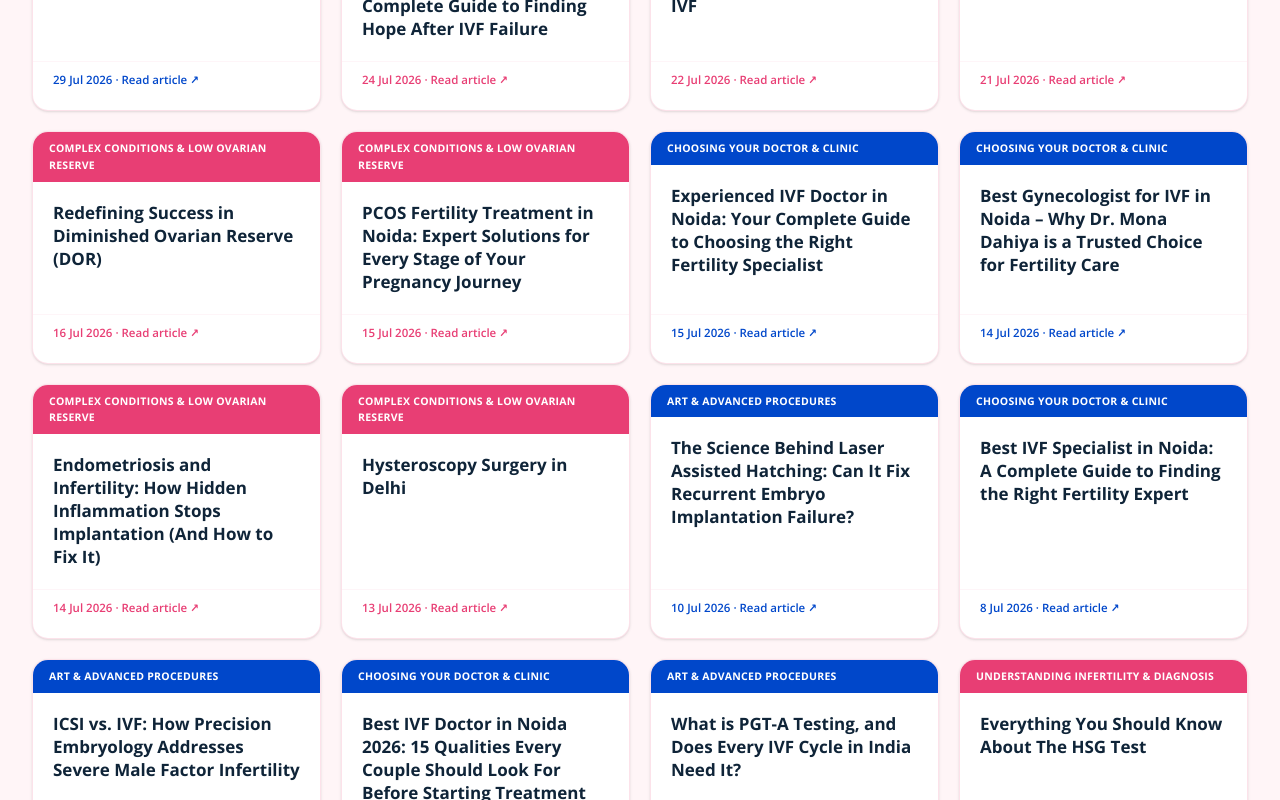
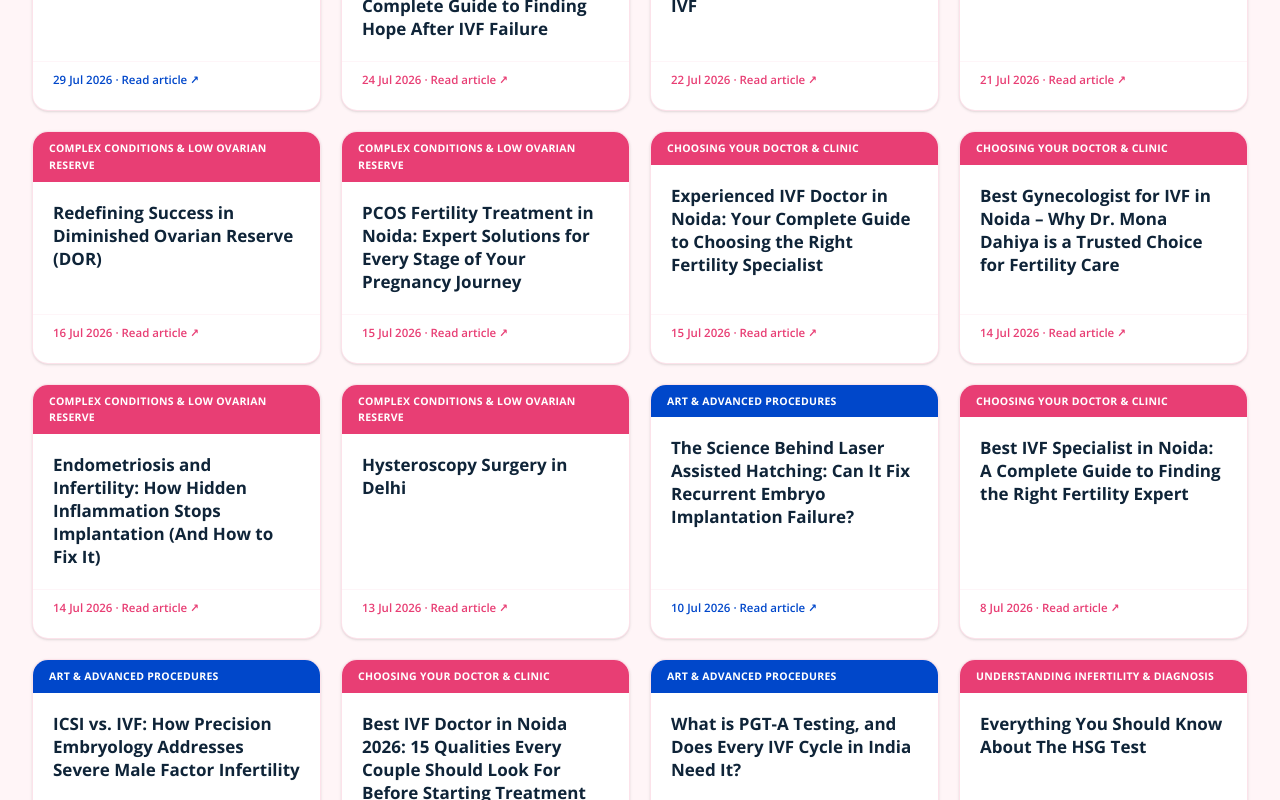
Before and after one commit to DipakSingh0111/Dr-mona-dahiya, a Next.js app: page /blog in a window 1280 px wide. Shown: the part 2000-2800 px from the top of the page. Built offline with nearby package versions, Linux system fonts and the light colour scheme.

Commit message:
Update Choosing Your Doctor & Clinic pillar guide to 15 Qualities Every Couple Should Look For and match coral theme

```diff
--- a/components/sections/blog/BlogListingCatalog.tsx
+++ b/components/sections/blog/BlogListingCatalog.tsx
@@ -21,8 +21,8 @@ const topicGradientMap: Record<string, string> = {
   "ART & Advanced Procedures": "from-blue via-[#0047ca] to-blue-dark text-white",
   "Complex Conditions & Low Ovarian Reserve": "from-rose via-[#b32b55] to-navy text-white",
   "Diet, Lifestyle & Natural Fertility": "from-amber-600 via-[#c25e00] to-rose-dark text-white",
-  "Patient Guides, Regulations & FAQs": "from-blue-dark via-[#0a3273] to-navy text-white",
-  "Choosing Your Doctor & Clinic": "from-navy via-[#0f2d5c] to-blue-dark text-white",
+  "Patient Guides, Regulations & FAQs": "from-[#0284c7] via-[#0369a1] to-blue-dark text-white",
+  "Choosing Your Doctor & Clinic": "from-[#ea580c] via-[#e83e74] to-rose-dark text-white",
 };
 
 export default function BlogListingCatalog() {
--- a/data/blogListing.ts
+++ b/data/blogListing.ts
@@ -71,12 +71,12 @@ export const FEATURED_PILLAR_GUIDES: Record<string, PillarGuide> = {
   "Choosing Your Doctor & Clinic": {
     topic: "CHOOSING YOUR DOCTOR & CLINIC",
     title:
-      "Experienced IVF Doctor in Noida: Your Complete Guide to Choosing the Right Fertility Specialist",
-    date: "15 Jul 2026",
-    href: "/blog/experienced-ivf-doctor-in-noida",
+      "Best IVF Doctor in Noida 2026: 15 Qualities Every Couple Should Look For Before Starting Treatment",
+    date: "7 Jul 2026",
+    href: "/best-ivf-doctor-in-noida",
     description:
-      "Start here: the most complete guide in this topic. Published 15 Jul 2026.",
-    accent: "blue",
+      "Start here: the most complete guide in this topic. Published 7 Jul 2026.",
+    accent: "rose",
   },
 };
 
@@ -120,7 +120,7 @@ export const BLOG_TOPICS: BlogTopic[] = [
     title: "Choosing Your Doctor & Clinic",
     description:
       "Finding the right IVF specialist in Noida, Delhi and Ghaziabad.",
-    accent: "blue",
+    accent: "rose",
   },
 ];
 
```
